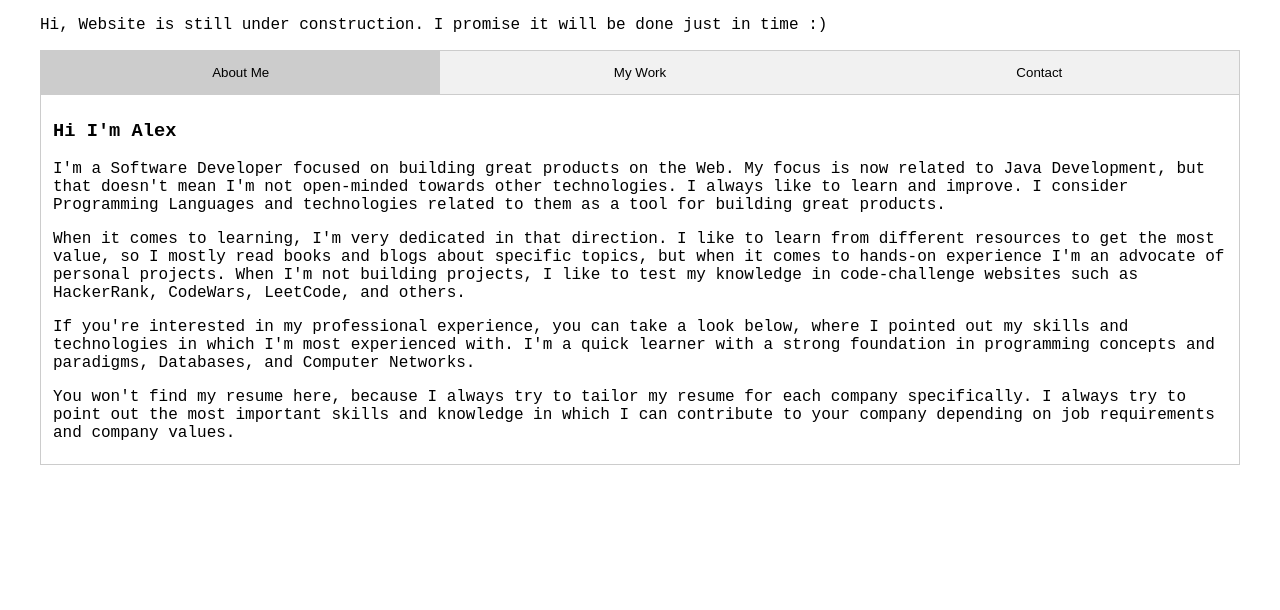
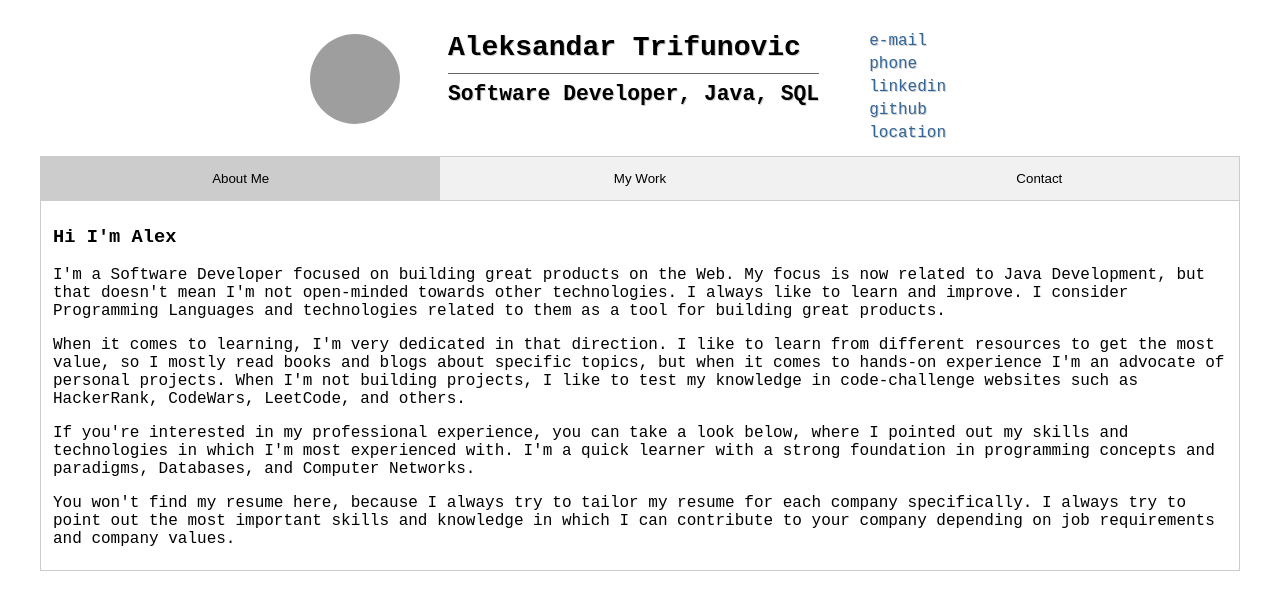
Before and after one commit to TomWSC828/personal-website, a PHP site: page / in a window 1280 px wide. Shown: the top 610 px of the page. Run offline with PHP 8.4, Linux system fonts and the light colour scheme; grey boxes are pictures that could not be loaded.

Commit message:
Working on header section

```diff
--- a/assets/style/style.css
+++ b/assets/style/style.css
@@ -5,6 +5,11 @@ body {
 .container {
     max-width: 1200px;
     margin: auto;
+}
+
+a, a:visited {
+    text-decoration: none;
+    color: #336699;
 }
 
 .tab {
@@ -41,3 +46,71 @@ body {
     border: 1px solid #ccc;
     border-top: none;
 }
+
+.header {
+    display: flex;
+    flex-flow: row wrap;
+    justify-content: space-evenly;
+    max-width: 660px;
+    margin: 0 auto;
+    padding-top: 14px;
+    padding-bottom: 14px;
+    text-shadow: 1px 1px #ccc;
+}
+
+
+
+.profile-img {
+    margin-top: 12px;
+    width: 90px;
+    height: 90px;
+    border-radius: 50%;
+}
+
+.header-right {
+    display: flex;
+    flex-flow: row wrap;
+    margin: 10px auto 0 auto;
+    padding-left: 24px;
+}
+
+.header-name {
+    float: left;
+    margin-right: 50px;
+}
+
+.name {
+    font-size: 28px;
+    margin: 0;
+}
+
+.description {
+    margin-top: 10px;
+    border-top: solid 1px #666;
+    font-weight: bold;
+    padding-top: 8px;
+    padding-bottom: 8px;
+}
+
+.position {
+    font-size: 16pt;
+}
+
+.contact {
+    display: flex;
+    flex-flow: column wrap;
+}
+
+.contact a {
+    margin-bottom: 5px;
+}
+
+.contact a:last-child {
+    margin-bottom: 0;
+}
+
+@media screen and (max-width: 640px) {
+    .header-name {
+        text-align: center;
+    }
+}
--- a/index.html
+++ b/index.html
@@ -17,7 +17,31 @@
 
     <body>
         <div class="container">
-            <p>Hi, Website is still under construction. I promise it will be done just in time :)</p>
+            <div class="header">
+                <div class="header-left">
+                    <img src="assets/img/profile.jpg" alt="Alt" class="profile-img">
+                </div>
+                <div class="header-right">
+                    <div class="header-name">
+                        <h1 class="name">Aleksandar Trifunovic</h1>
+                        <div class="description">
+                            <div class="position">
+                                Software Developer, Java, SQL
+                            </div>
+                        </div>
+                    </div>
+                    <div class="contact add">
+                        <a href="mailto:aleksandar@alxtr42.com">e-mail</a>
+                        <a href="tel:+38765217559">phone</a>
+                        <a href="https://www.linkedin.com/in/alxtr42/">linkedin</a>
+                        <a href="https://github.com/aleksandar-trifunovic">github</a>
+                        <a href="#">location</a>
+                    </div>
+                </div>
+            </div>
+        </div>
+
+        <div class="container">
 
             <div class="tab">
                 <button class="tablinks" onclick="openTab(event, 'about')" id="defaultOpen">About Me</button>
```
